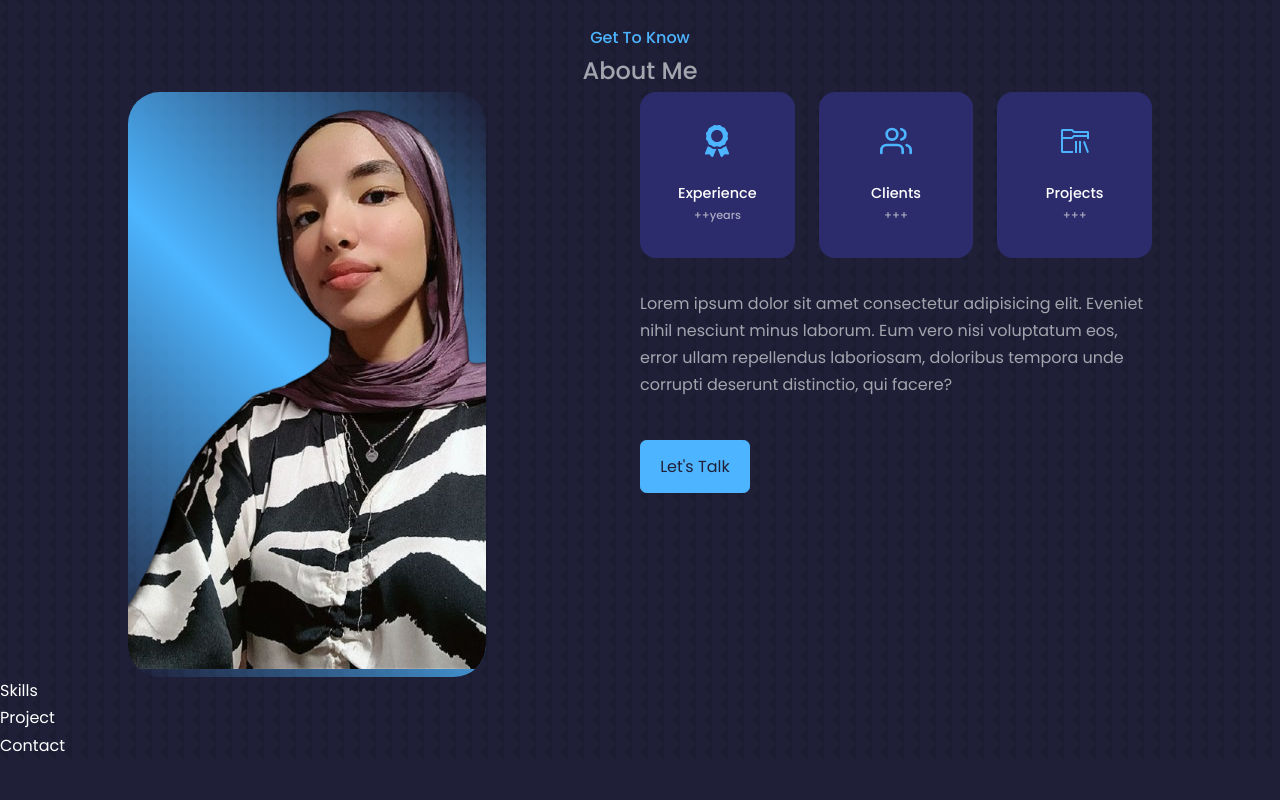
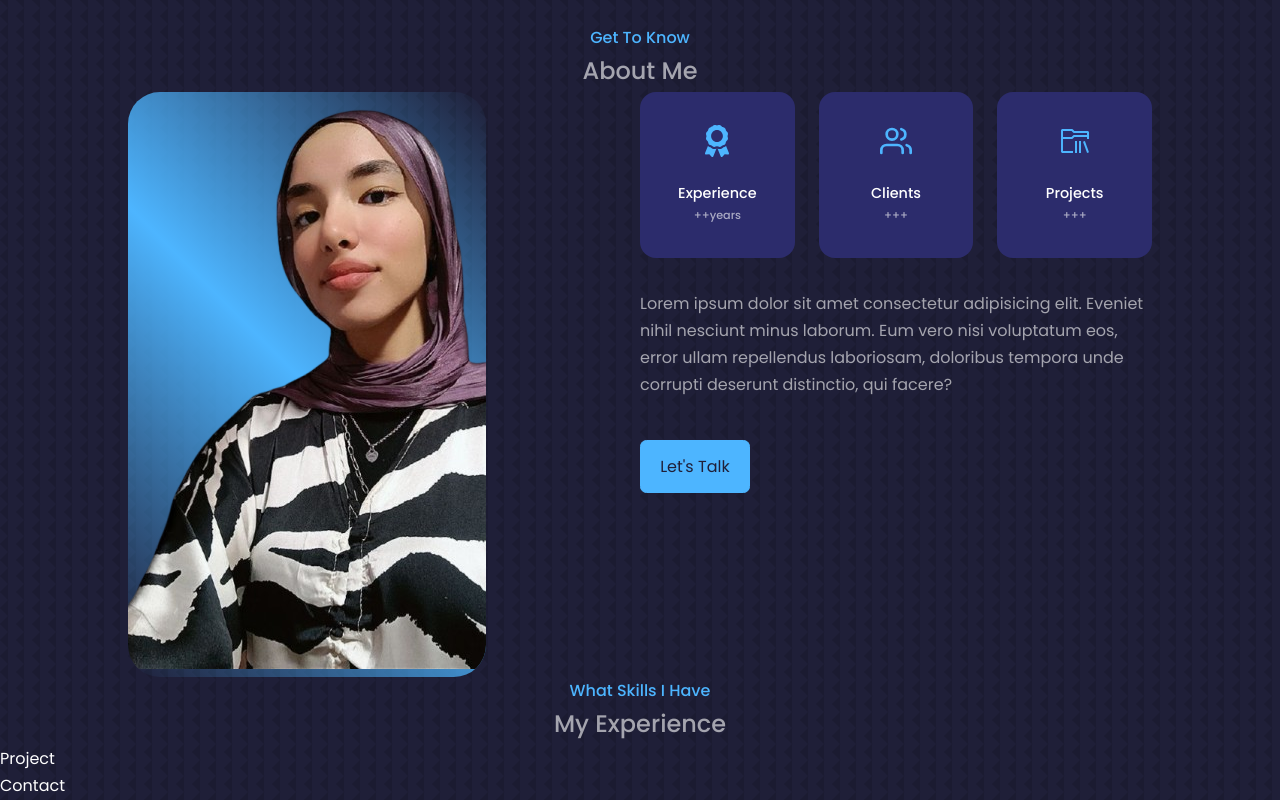
Before and after one commit to retagsaad/Portfolio, a React (Vite) app: page / in a window 1280 px wide. Shown: the part 776-1576 px from the top of the page. Before the commit the page ends 1535 px from the top, so only its background shows below. Built offline with nearby package versions, Linux system fonts and the light colour scheme.

Commit message:
Creating a skills page

```diff
--- a/src/components/skills/Skills.jsx
+++ b/src/components/skills/Skills.jsx
@@ -2,7 +2,12 @@ import React from 'react'
 import '../skills/skills.css'
 function Skills() {
   return (
-    <div>Skills</div>
+    <div className='skills-container'>
+      <div className="header">
+        <h4 >What Skills I Have</h4>
+        <h2>My Experience</h2>
+      </div>
+    </div>
   )
 }
 
```
